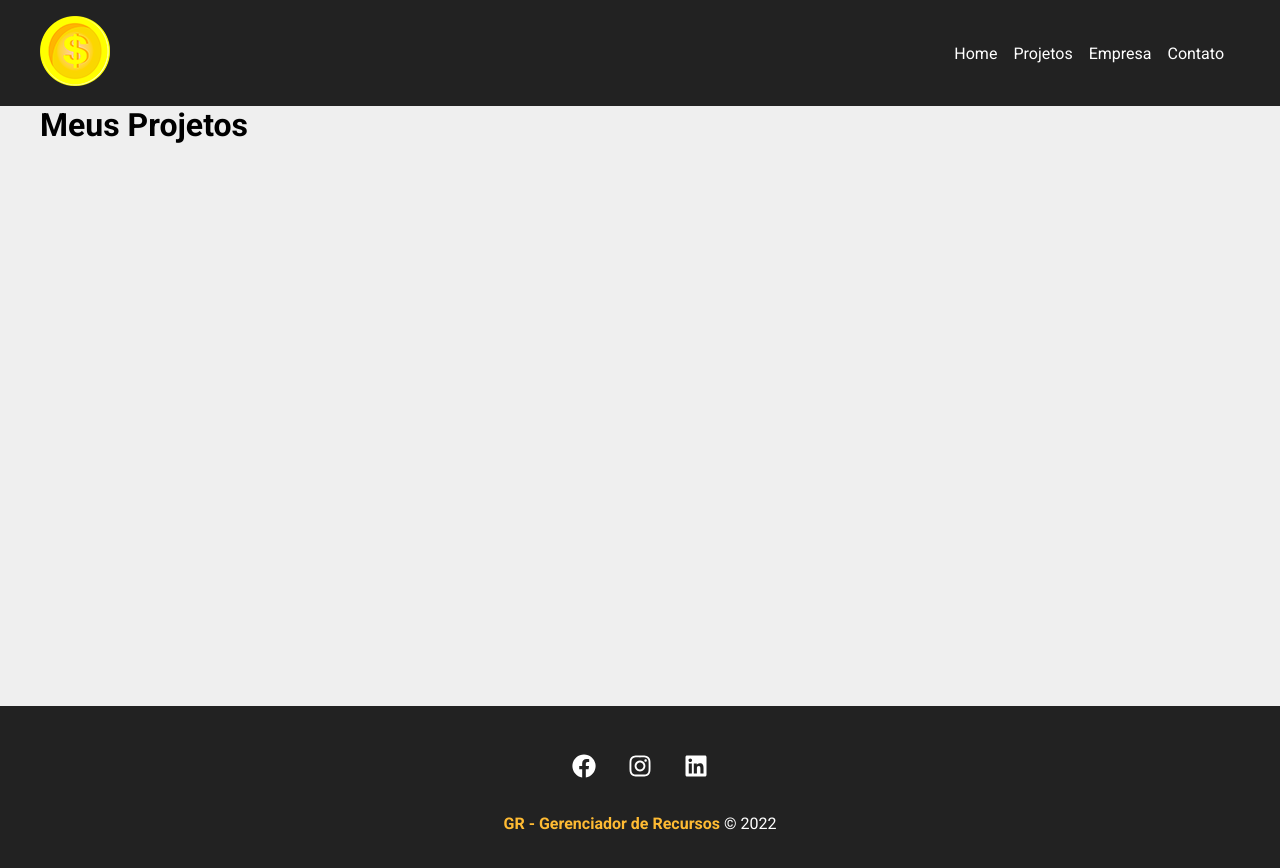
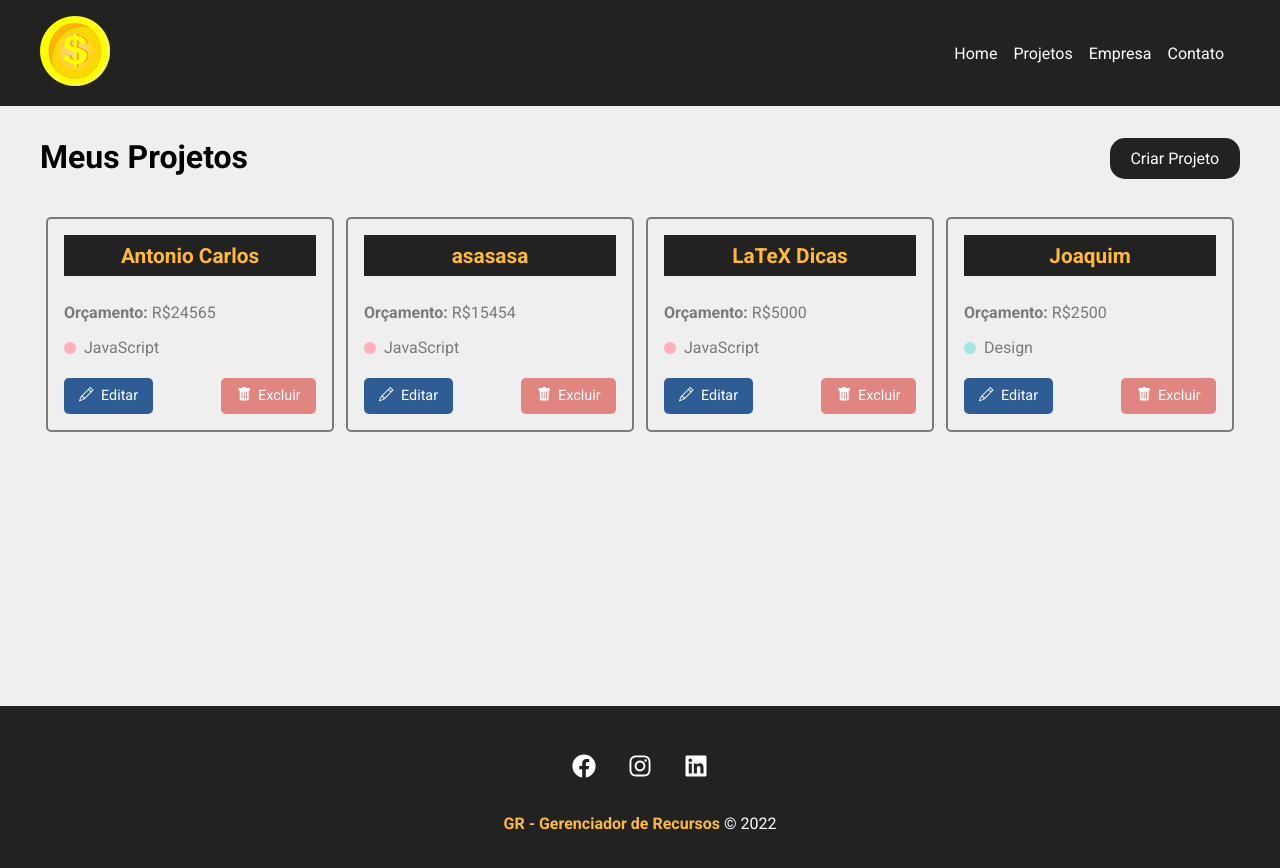
Before and after one commit to AntonioCarlos13/gr-react, a React (Create React App) app: page /projects in a window 1280 px wide. Shown: the top 868 px of the page. Built offline with nearby package versions, Linux system fonts and the light colour scheme; data requests are answered from the project's data file.

Commit message:
REQUEST DE PROJETOS DO BD

```diff
--- a/db.json
+++ b/db.json
@@ -34,158 +34,15 @@
       "id": 3
     },
     {
-      "name": "assa",
-      "budget": "5000",
-      "category": {
-        "id": "1",
-        "name": "JavaScript"
-      },
-      "cost": 0,
-      "services": [],
-      "id": 4
-    },
-    {
-      "name": "Gatao",
-      "budget": "4100",
-      "category": {
-        "id": "3",
-        "name": "Photoshop"
-      },
-      "cost": 0,
-      "services": [],
-      "id": 5
-    },
-    {
-      "name": "asas",
-      "budget": "412",
+      "name": "Joaquim",
+      "budget": "2500",
       "category": {
         "id": "2",
         "name": "Design"
       },
       "cost": 0,
       "services": [],
-      "id": 6
-    },
-    {
-      "name": "LaTeX Dicas",
-      "budget": "478",
-      "category": {
-        "id": "2",
-        "name": "Design"
-      },
-      "cost": 0,
-      "services": [],
-      "id": 7
-    },
-    {
-      "name": "ANTONIO RODRIGUES",
-      "budget": "123",
-      "category": {
-        "id": "2",
-        "name": "Design"
-      },
-      "cost": 0,
-      "services": [],
-      "id": 8
-    },
-    {
-      "name": "ANTONIO RODRIGUES",
-      "budget": "011",
-      "category": {
-        "id": "4",
-        "name": "Java"
-      },
-      "cost": 0,
-      "services": [],
-      "id": 9
-    },
-    {
-      "name": "LaTeX Dicas",
-      "budget": "123",
-      "category": {
-        "id": "2",
-        "name": "Design"
-      },
-      "cost": 0,
-      "services": [],
-      "id": 10
-    },
-    {
-      "name": "pinto",
-      "budget": "485",
-      "category": {
-        "id": "3",
-        "name": "Photoshop"
-      },
-      "cost": 0,
-      "services": [],
-      "id": 11
-    },
-    {
-      "name": "sss",
-      "budget": "444",
-      "category": {
-        "id": "3",
-        "name": "Photoshop"
-      },
-      "cost": 0,
-      "services": [],
-      "id": 12
-    },
-    {
-      "name": "Antonio Carlos",
-      "budget": "456",
-      "category": {
-        "id": "2",
-        "name": "Design"
-      },
-      "cost": 0,
-      "services": [],
-      "id": 13
-    },
-    {
-      "name": "Meu projeto 1",
-      "budget": "1500",
-      "category": {
-        "id": "1",
-        "name": "JavaScript"
-      },
-      "cost": 0,
-      "services": [],
-      "id": 14
-    },
-    {
-      "name": "Meu projeto 2",
-      "budget": "3500",
-      "category": {
-        "id": "2",
-        "name": "Design"
-      },
-      "cost": 0,
-      "services": [],
-      "id": 15
-    },
-    {
-      "name": "asasad",
-      "budget": "100",
-      "category": {
-        "id": "3",
-        "name": "Photoshop"
-      },
-      "cost": 0,
-      "services": [],
-      "id": 16
-    },
-    {
-      "name": "chicao",
-      "budget": "15000",
-      "category": {
-        "id": "2",
-        "name": "Design"
-      },
-      "cost": 0,
-      "services": [],
-      "id": 17
+      "id": 4
     }
   ],
   "categories": [
--- a/src/components/pages/Projects.js
+++ b/src/components/pages/Projects.js
@@ -1,18 +1,55 @@
 import Message from "../layout/Message";
+import styles from "./Projects.module.css";
+import Container from "../layout/Container";
 
 import { useLocation } from "react-router-dom";
+import LinkButton from "../layout/LinkButton";
+import ProjectCard from "../project/ProjectCard";
+import { useState, useEffect } from "react";
 
 function Projects() {
+  const [projects, setProjects] = useState([]);
+
   const location = useLocation();
   let message = "";
   if (location.state) {
     message = location.state.message;
   }
 
+  useEffect(() => {
+    fetch("http://localhost:5000/projects", {
+      method: "GET",
+      headers: {
+        "Content-Type": "application/json",
+      },
+    })
+      .then((resp) => resp.json())
+      .then((data) => {
+        console.log(data);
+        setProjects(data);
+      })
+      .catch((err) => console.log(err));
+  }, []);
+
   return (
-    <div>
-      <h1>Meus Projetos</h1>
+    <div className={styles.project_container}>
+      <div className={styles.title_container}>
+        <h1>Meus Projetos</h1>
+        <LinkButton to="/newProject" text="Criar Projeto" />
+      </div>
       {message && <Message type="success" msg={message} />}
+      <Container customClass="start">
+        {projects.length > 0 &&
+          projects.map((project) => (
+            <ProjectCard
+              id={project.id}
+              name={project.name}
+              budget={project.budget}
+              category={project.category.name}
+              key={project.id}
+            />
+          ))}
+      </Container>
     </div>
   );
 }
--- /dev/null
+++ b/src/components/pages/Projects.module.css
@@ -0,0 +1,10 @@
+.project_container{
+    padding-top: 2em;
+    width: 100%;
+}
+
+.title_container{
+    display: flex;
+    justify-content: space-between;
+    margin-bottom: 2em;
+}
--- /dev/null
+++ b/src/components/project/ProjectCard.js
@@ -0,0 +1,27 @@
+import styles from "./ProjectCard.module.css";
+import { BsPencil, BsFillTrashFill } from "react-icons/bs";
+import { Link } from "react-router-dom";
+
+function ProjectCard({ id, name, budget, category, handleRemove }) {
+  return (
+    <div className={styles.project_card}>
+      <h4>{name}</h4>
+      <p>
+        <span>Orçamento:</span> R${budget}
+      </p>
+      <p className={styles.category_text}>
+        <span className={`${styles[category.toLowerCase()]}`}></span> {category}
+      </p>
+      <div className={styles.project_card_actions}>
+        <Link to={"/"}>
+          <BsPencil /> Editar
+        </Link>
+        <button>
+          <BsFillTrashFill /> Excluir
+        </button>
+      </div>
+    </div>
+  );
+}
+
+export default ProjectCard;
--- /dev/null
+++ b/src/components/project/ProjectCard.module.css
@@ -0,0 +1,96 @@
+.project_card {
+  padding: 1em;
+  border: 2px solid #7a7a7a;
+  border-radius: 5px;
+  width: 24%;
+  margin: 0.5%;
+}
+
+.project_card h4 {
+  text-align: center;
+  background-color: #222;
+  color: #ffbb33;
+  padding: 0.4em;
+  margin-bottom: 1.3em;
+  font-size: 1.3em;
+}
+
+.project_card p {
+  color: #7a7a7a;
+  margin-bottom: 1em;
+}
+
+.project_card p span {
+  font-weight: bold;
+}
+
+.category_text {
+  display: flex;
+  align-items: center;
+}
+
+.category_text span {
+  display: block;
+  width: 12px;
+  height: 12px;
+  border-radius: 50%;
+  background-color: #ccc;
+  margin-right: 8px;
+}
+
+.category_text .javascript {
+  background-color: #ffaebc;
+}
+
+.category_text .design {
+  background-color: #a0e7e5;
+}
+
+.category_text .photoshop {
+  background-color: #b4f8c8;
+}
+
+.category_text .java {
+  background-color: #fbe7c6;
+}
+
+.project_card_actions {
+  margin-top: 1.3em;
+  display: flex;
+  align-items: center;
+  justify-content: space-between;
+}
+
+.project_card_actions a,
+.project_card_actions button{
+  text-decoration: none;
+  border: none;
+  color: #fff;
+  font-size: 0.9em;
+  padding: .6em 1em;
+  cursor: pointer;
+  border-radius: 5px;
+  text-align: center;
+  justify-content: center;
+  transition: .5s ease;
+  display: flex;
+  border: 1px solid transparent;
+}
+
+.project_card_actions svg{
+  margin-right: 0.5em;
+}
+
+.project_card_actions a{
+  background-color: #2E5D95;
+}
+
+.project_card_actions button{
+  background-color: #E18580;
+}
+
+.project_card_actions a:hover,
+.project_card_actions button:hover{
+  background-color: #222;
+  color: #ffbb33;
+}
```
Also changed, not shown: src/components/layout/LinkButton.js (+9 -9 lines).
